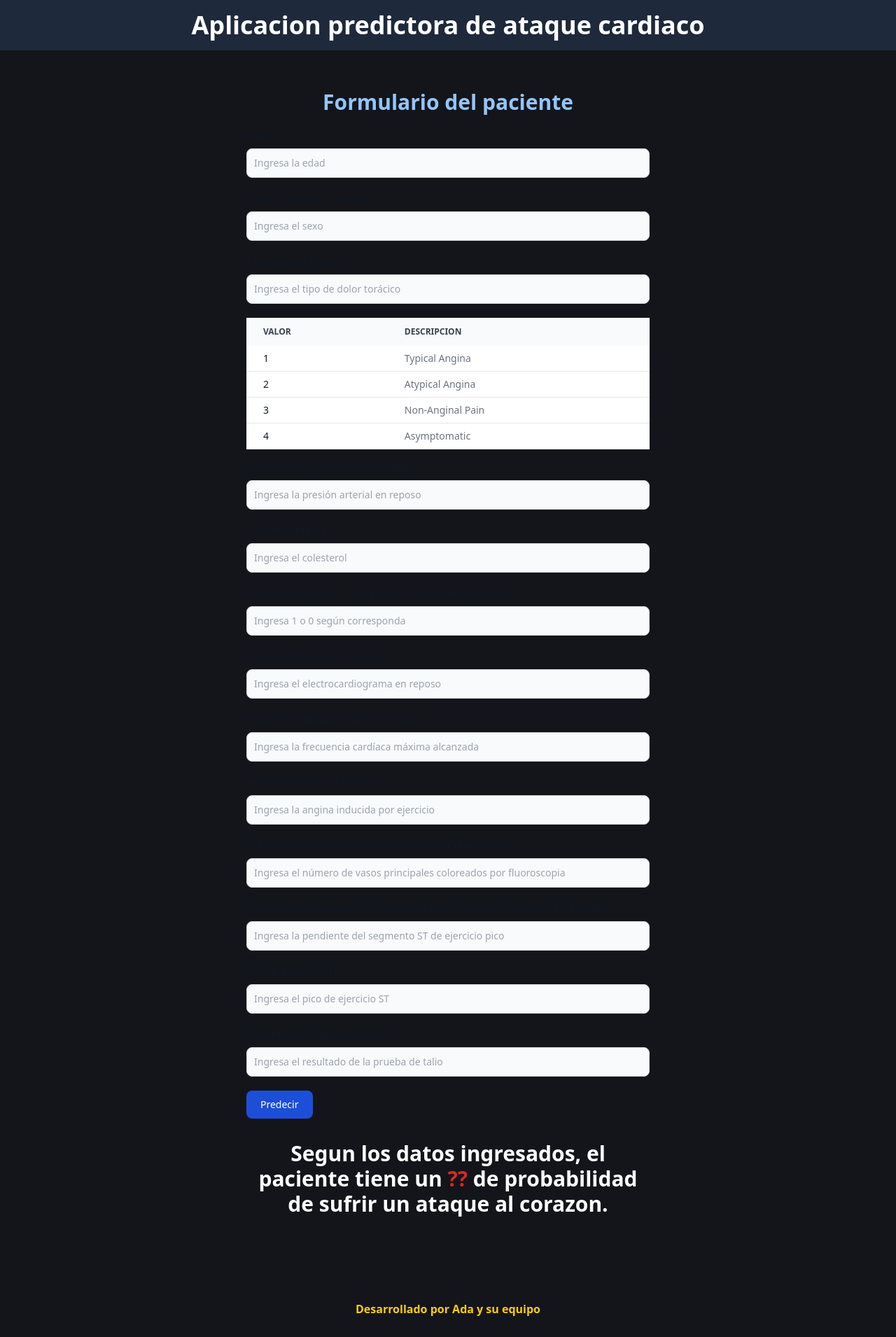
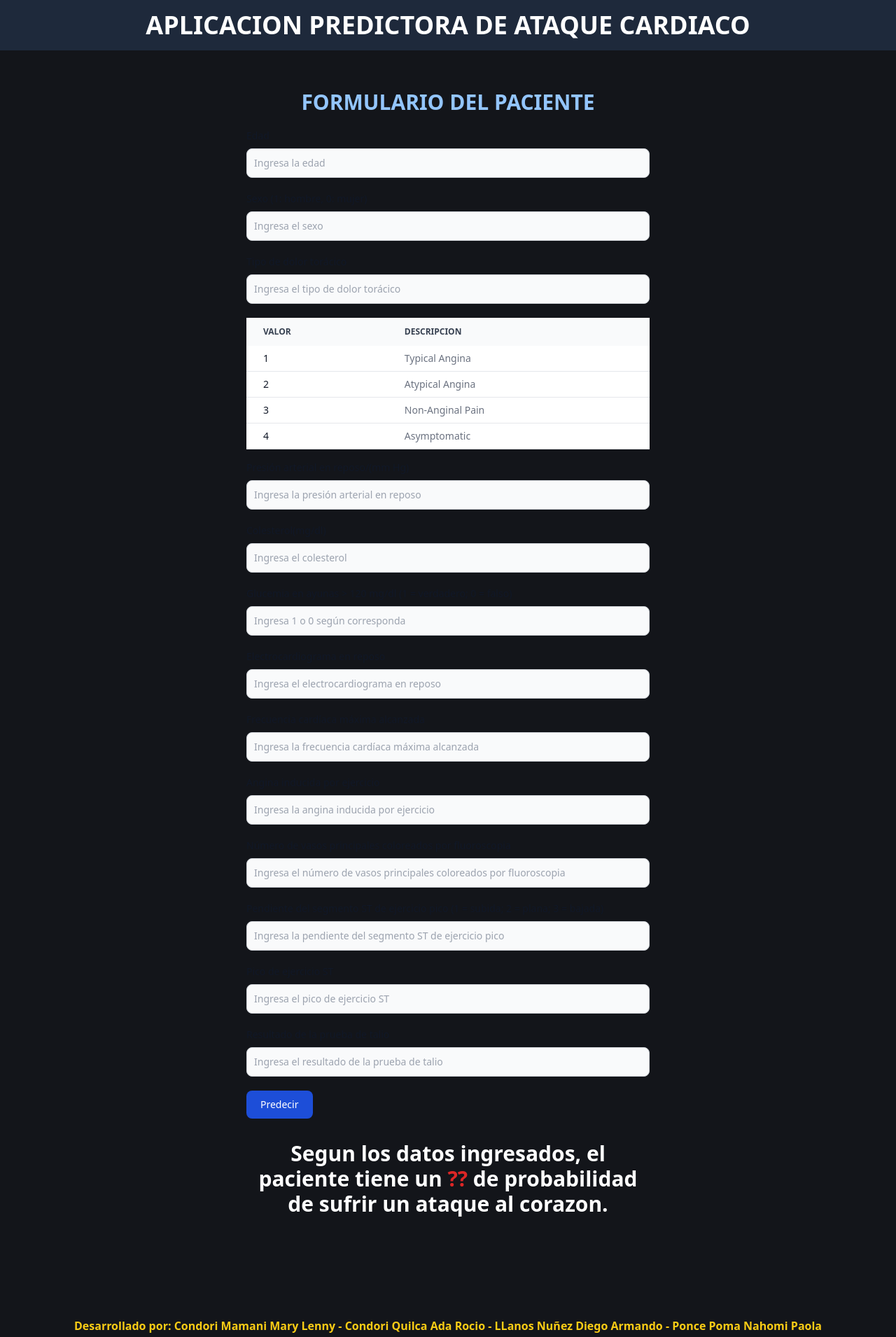
Before and after one commit to valec3/Heart-Attack, an Astro site in the folder client/: page / in a window 1280 px wide. Shown: the whole page at 70% size. Before the commit the page ends 1882 px from the top, so only its background shows below. Built offline with nearby package versions, Linux system fonts and the light colour scheme; Astro itself is replaced by a stand-in of ours; no server answers.

Commit message:
feat: add up to titles

```diff
--- a/client/src/components/Footer.astro
+++ b/client/src/components/Footer.astro
@@ -1,5 +1,9 @@
-<footer class="w-full flex justify-center">
+<footer class="w-full flex justify-center py-6">
     <p class="text-yellow-400 px-8 font-bold">
-        Desarrollado por Ada y su equipo
+        <span class="text-yellow-400">Desarrollado por:</span>
+        Condori Mamani Mary Lenny -
+        Condori Quilca Ada Rocio -
+        LLanos Nuñez Diego Armando -
+        Ponce Poma Nahomi Paola
     </p>
 </footer>
--- a/client/src/components/Header.astro
+++ b/client/src/components/Header.astro
@@ -1,4 +1,4 @@
-<header class="text-white w-full flex justify-center font-bold py-4 px-2 text-4xl bg-slate-800">
+<header class="text-white w-full flex justify-center font-bold py-4 px-2 text-4xl bg-slate-800 uppercase">
     <h1>
         Aplicacion predictora de ataque cardiaco
     </h1>
--- a/client/src/components/Home/Predictor.astro
+++ b/client/src/components/Home/Predictor.astro
@@ -5,7 +5,7 @@ import FormPredict from "./FormPredict.astro";
 <!-- aplicacion predictora de ataque al corazon -->
 <section class="text-white py-10 max-w-xl mx-auto ">
     <div class="mt-0 flex flex-col gap-5">
-        <h2 class="font-bold text-3xl text-blue-300 text-center ">Formulario del paciente</h2>
+        <h2 class="font-bold text-3xl text-blue-300 text-center uppercase ">Formulario del paciente</h2>
         <FormPredict />
     </div>
     <div class="py-8">
--- a/client/src/pages/index.astro
+++ b/client/src/pages/index.astro
@@ -60,3 +60,13 @@ import Predictor from '../components/Home/Predictor.astro';
 		padding: 0;
 	}
 </style>
+
+<script>
+	const API_URL = 'https://model-api-ha.onrender.com/';
+	const testApi = async () => {
+		const response = await fetch(API_URL);
+		const data = await response.json();
+		console.log("prender api si esta apagada",data);
+	}
+	await testApi();
+</script>
```
